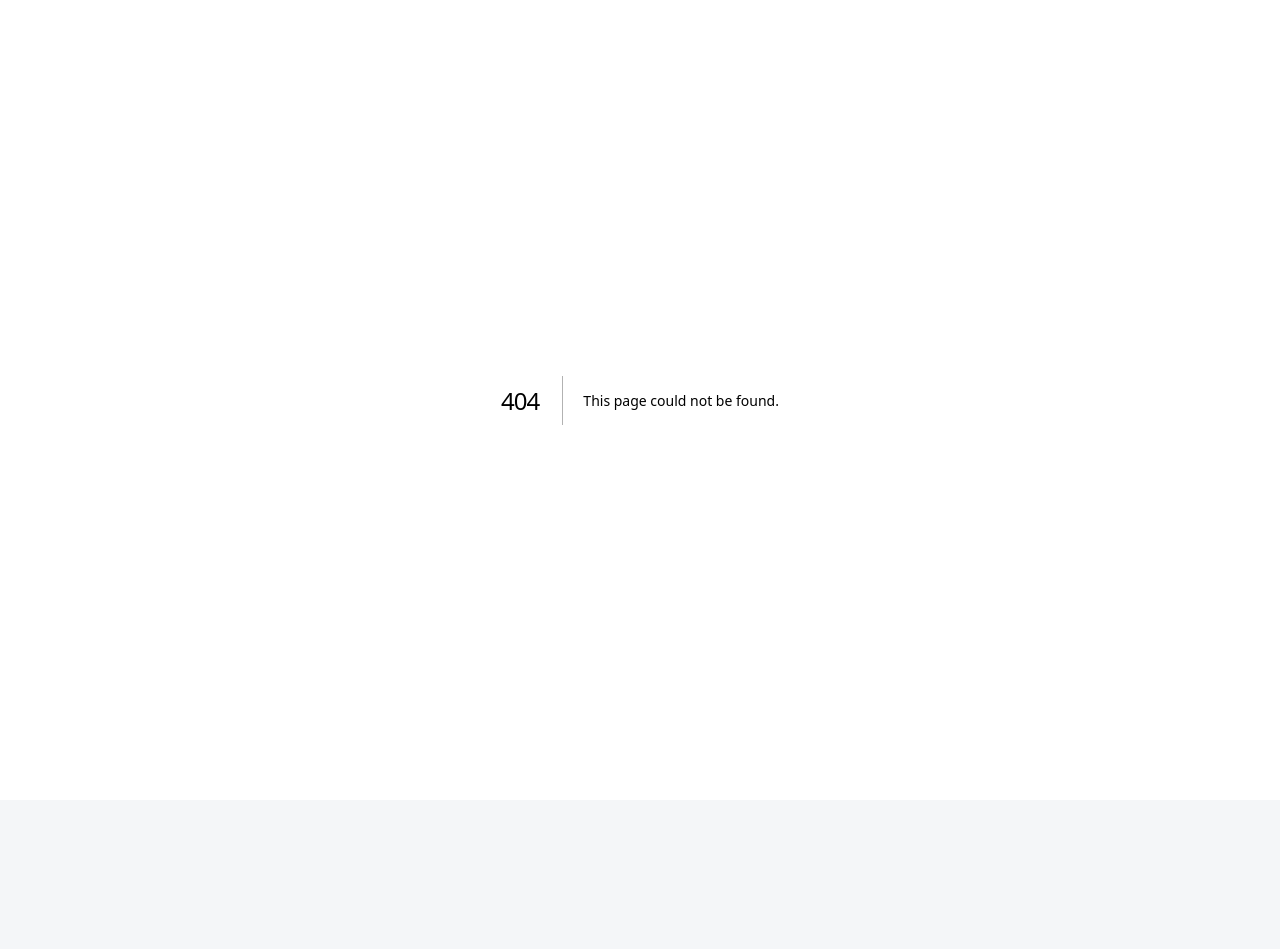
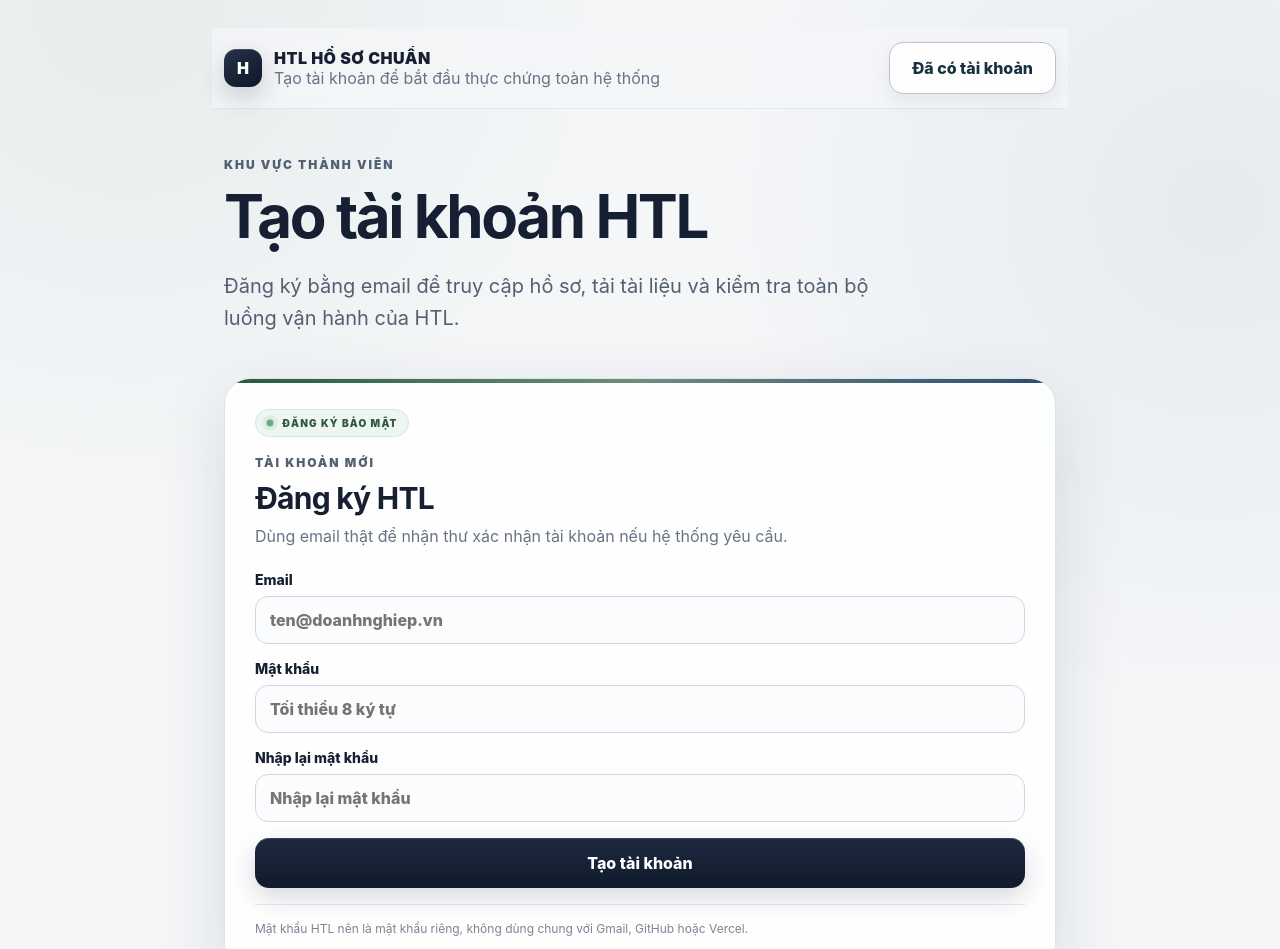
Before and after one commit to tienhqprime-hub/htl-ho-so-chuan, a Next.js app: page /dang-ky in a window 1280 px wide. Before the commit this address had no page. Shown: the top 949 px of the page. Before the commit the page ends 800 px from the top, so only its background shows below. Built offline with nearby package versions, Linux system fonts and the light colour scheme.

Commit message:
Add public registration page for HTL 1.1

```diff
--- /dev/null
+++ b/app/dang-ky/page.tsx
@@ -0,0 +1,76 @@
+import Link from 'next/link';
+import { signUp } from './actions';
+
+const errorMessages: Record<string, string> = {
+  missing: 'Anh/chị vui lòng nhập đầy đủ email và hai lần mật khẩu.',
+  weak: 'Mật khẩu cần có ít nhất 8 ký tự.',
+  mismatch: 'Hai lần nhập mật khẩu chưa trùng nhau.',
+  exists: 'Email này đã có tài khoản. Anh/chị hãy quay lại đăng nhập.',
+  failed: 'Chưa thể tạo tài khoản. Vui lòng thử lại hoặc liên hệ quản trị viên.',
+};
+
+export default function SignUpPage({
+  searchParams,
+}: {
+  searchParams?: { error?: string; success?: string };
+}) {
+  const error = searchParams?.error ? errorMessages[searchParams.error] : null;
+  const success = searchParams?.success === 'confirm';
+
+  return (
+    <main className="shell narrow">
+      <header className="topbar">
+        <Link className="brandLockup" href="/">
+          <div className="brandMark" aria-hidden="true">H</div>
+          <div>
+            <div className="brand">HTL HỒ SƠ CHUẨN</div>
+            <div className="tagline">Tạo tài khoản để bắt đầu thực chứng toàn hệ thống</div>
+          </div>
+        </Link>
+        <Link className="primary secondary" href="/#dang-nhap">Đã có tài khoản</Link>
+      </header>
+
+      <section className="hero" style={{ marginTop: 48, maxWidth: 720 }}>
+        <div className="eyebrow">KHU VỰC THÀNH VIÊN</div>
+        <h1 style={{ fontSize: 'clamp(38px, 6vw, 60px)' }}>Tạo tài khoản HTL</h1>
+        <p>Đăng ký bằng email để truy cập hồ sơ, tải tài liệu và kiểm tra toàn bộ luồng vận hành của HTL.</p>
+      </section>
+
+      <section className="loginCard" id="dang-ky">
+        <div className="loginStatus"><span aria-hidden="true" /> ĐĂNG KÝ BẢO MẬT</div>
+        <div className="eyebrow">TÀI KHOẢN MỚI</div>
+        <h2>Đăng ký HTL</h2>
+        <p>Dùng email thật để nhận thư xác nhận tài khoản nếu hệ thống yêu cầu.</p>
+
+        {error && <div className="error" role="alert">{error}</div>}
+        {success && (
+          <div className="notice" role="status">
+            Tài khoản đã được tạo. Anh/chị hãy mở email xác nhận, sau đó quay lại đăng nhập HTL.
+          </div>
+        )}
+
+        {!success && (
+          <form action={signUp} className="loginForm">
+            <label className="field">
+              <span>Email</span>
+              <input name="email" type="email" placeholder="ten@doanhnghiep.vn" autoComplete="email" inputMode="email" required />
+            </label>
+            <label className="field">
+              <span>Mật khẩu</span>
+              <input name="password" type="password" placeholder="Tối thiểu 8 ký tự" autoComplete="new-password" minLength={8} required />
+            </label>
+            <label className="field">
+              <span>Nhập lại mật khẩu</span>
+              <input name="confirmPassword" type="password" placeholder="Nhập lại mật khẩu" autoComplete="new-password" minLength={8} required />
+            </label>
+            <button className="primary button" type="submit">Tạo tài khoản</button>
+          </form>
+        )}
+
+        <div className="loginTrust">
+          Mật khẩu HTL nên là mật khẩu riêng, không dùng chung với Gmail, GitHub hoặc Vercel.
+        </div>
+      </section>
+    </main>
+  );
+}
```
